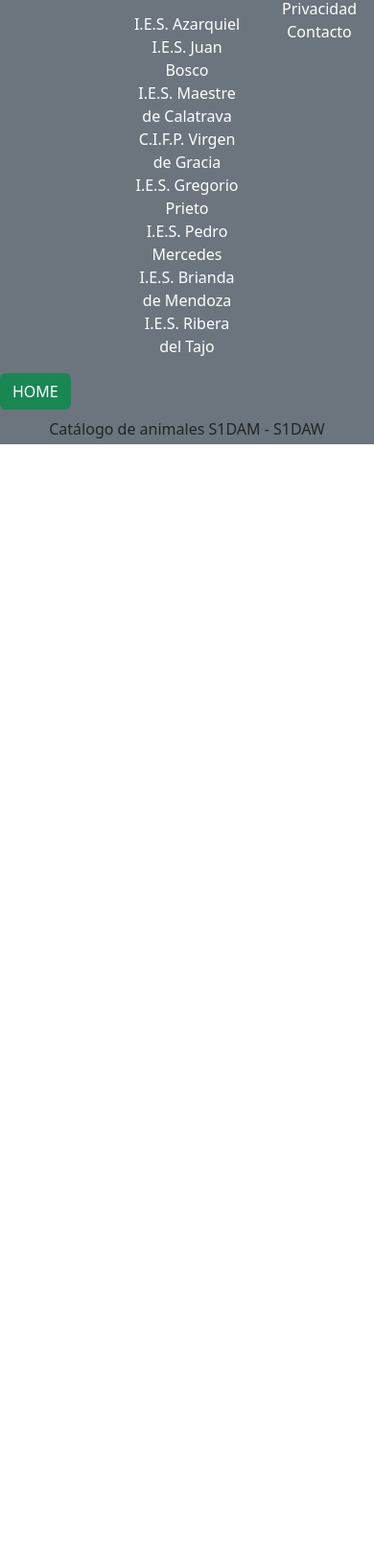
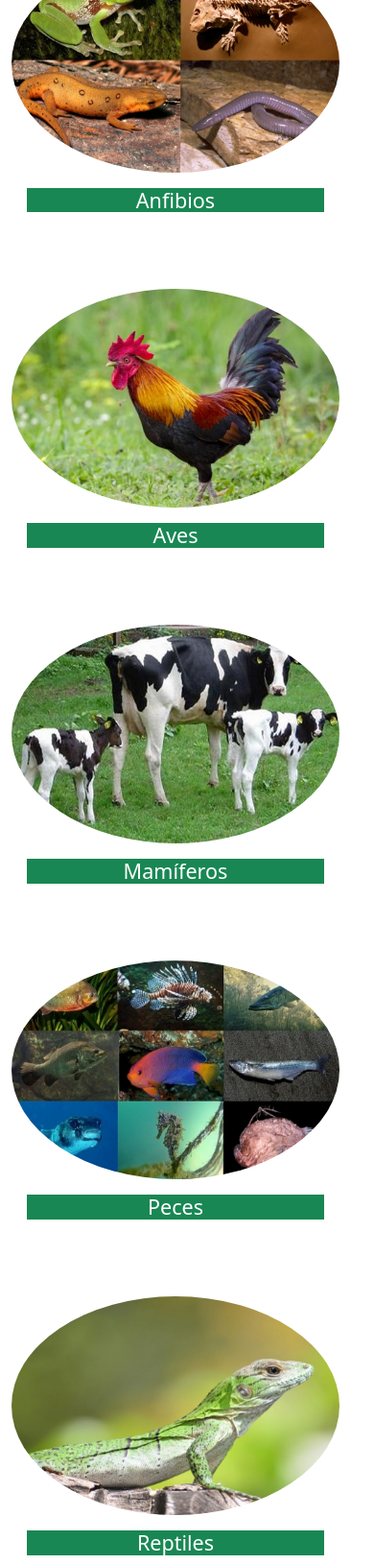
Before and after one commit to andrescerro/webskill, a plain HTML site: page index.html in a window 390 px wide. Shown: the part 370-2000 px from the top of the page at 96% size. Before the commit the page ends 844 px from the top, so only its background shows below. Drawn offline with nearby package versions, Linux system fonts and the light colour scheme.

Commit message:
14.02.2024 v3

```diff
--- a/index.html
+++ b/index.html
@@ -96,6 +96,71 @@
                 <h1>Catálogo de animales</h1>
                 <h3>Los otros animales de la tierra</h3>
             </div>
+
+            <div class="container row col-xl-5 lg-4 md-3 sm-2">
+
+                <div class="col-md-6 mt-5 col-xl-3 w-auto">
+                    <div class="card h-100 position-relative border-0">
+                        <a href="#" class="text-decoration-none"><img class="card-img-top rounded-circle" src="img/categorias/anfibios.jpeg"
+                                alt="Title" /></a>
+                        <div class="card-body pb-4">
+                            <a href="#" class="text-decoration-none">
+                                <h4 class="card-title bg-success text-center" style="color: white;">Anfibios</h4>
+                            </a>
+                        </div>
+                    </div>
+                </div>
+
+
+                <div class="col-md-6 mt-5 col-xl-3 w-auto">
+                    <div class="card h-100 position-relative border-0">
+                        <a href="#" class="text-decoration-none"><img class="card-img-top rounded-circle" src="img/categorias/aves.jpeg" alt="Title" /></a>
+                        <div class="card-body pb-4">
+                            <a href="#" class="text-decoration-none">
+                                <h4 class="card-title bg-success text-center text-decoration-none" style="color: white;">Aves</h4>
+                            </a>
+                        </div>
+                    </div>
+                </div>
+
+
+                <div class="col-md-6 mt-5 col-xl-3 w-auto">
+                    <div class="card h-100 position-relative border-0">
+                        <a href="#" class="text-decoration-none"><img class="card-img-top rounded-circle" src="img/categorias/maniferos.jpeg" alt="Title" /></a>
+                        <div class="card-body pb-4">
+                            <a href="#" class="text-decoration-none">
+                                <h4 class="card-title bg-success text-center text-decoration-none" style="color: white;">Mamíferos</h4>
+                            </a>
+                        </div>
+                    </div>
+                </div>
+
+
+                <div class="col-md-6 mt-5 col-xl-3 w-auto">
+                    <div class="card h-100 position-relative border-0">
+                        <a href="#" class="text-decoration-none"><img class="card-img-top rounded-circle" src="img/categorias/peces.jpeg" alt="Title" /></a>
+                        <div class="card-body pb-4">
+                            <a href="#" class="text-decoration-none">
+                                <h4 class="card-title bg-success text-center text-decoration-none" style="color: white;">Peces</h4>
+                            </a>
+                        </div>
+                    </div>
+                </div>
+
+
+                <div class="col-md-6 mt-5 col-xl-3 w-auto">
+                    <div class="card h-100 position-relative border-0">
+                        <a href="reptiles.html"><img class="card-img-top rounded-circle" src="img/categorias/reptiles.jpeg"
+                                alt="Title" /></a>
+                        <div class="card-body pb-4">
+                            <a href="reptiles.html" class="text-decoration-none">
+                                <h4 class="card-title bg-success text-center text-decoration-none" style="color: white;">Reptiles</h4>
+                            </a>
+                        </div>
+                    </div>
+                </div>
+
+            </div>
     </main>
 
     <footer>
@@ -145,12 +210,10 @@
             aria-hidden="true">
             <div class="modal-dialog modal-dialog-scrollable modal-dialog-centered modal-md" role="document">
                 <div class="modal-content">
-                    <div class="modal-header">
-                        <h5 class="modal-title text-center" id="registrate">
+                        <h2 class="modal-title text-center" id="registrate">
                             Registro de usuario
-                        </h5>
+                        </h2>
 
-                    </div>
                     <div class="modal-body">
                         <div class="mb-3">
                             <label for="" class="form-label">Usuario</label>
@@ -212,11 +275,9 @@
             aria-hidden="true">
             <div class="modal-dialog modal-dialog-scrollable modal-dialog-centered modal-sm" role="document">
                 <div class="modal-content">
-                    <div class="modal-header">
-                        <h4 class="modal-title" id="iniciarsesion">
+                        <h2 class="modal-title text-center" id="iniciarsesion">
                             INICIA SESIÓN
-                        </h4>
-                    </div>
+                        </h2>
                     <div class="modal-body">
                         <div class="mb-3">
                             <label for="" class="form-label">Usuario</label>
@@ -451,6 +512,13 @@
                                 </li>
                         </ol>
 
+                        <button
+                        type="button"
+                        class="btn btn-success"
+                        data-bs-dismiss="modal"
+                    >
+                        Entendido
+                    </button>
                     </div>
                 </div>
             </div>
@@ -466,9 +534,6 @@
                     <div class="modal-header">
                         <h2 class="modal-title justify-content-center" id="registerModalLabel">Escribe tu comentario
                             para contactar</h2>
-                        <button type="button" class="close" data-dismiss="modal" aria-label="Close">
-                            <span aria-hidden="true">&times;</span>
-                        </button>
                     </div>
                     <div class="modal-body">
                         <form id="registerForm">
@@ -496,6 +561,8 @@
         </div>
         </div>
 
+
+
     </footer>
 
 
```
